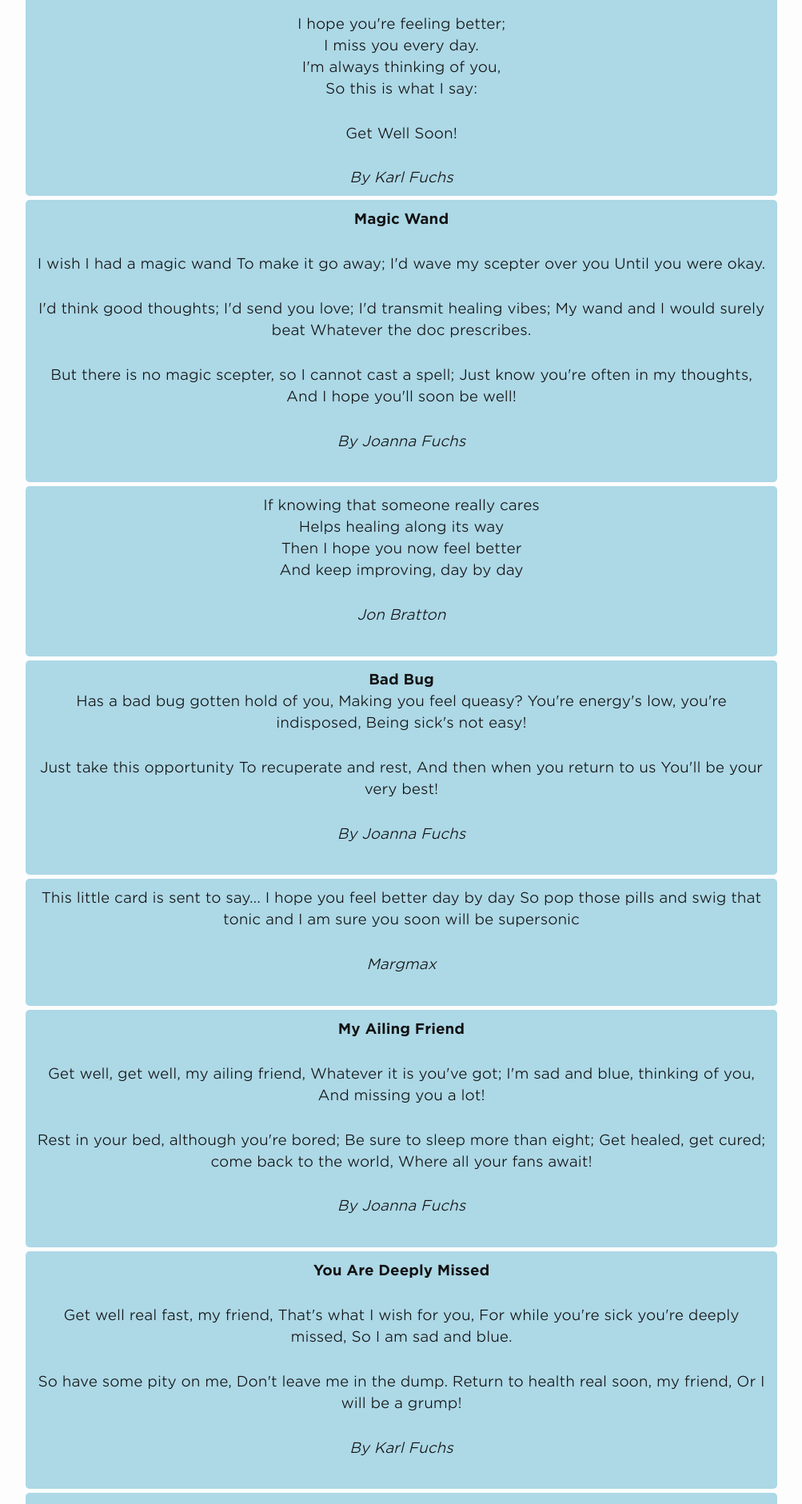
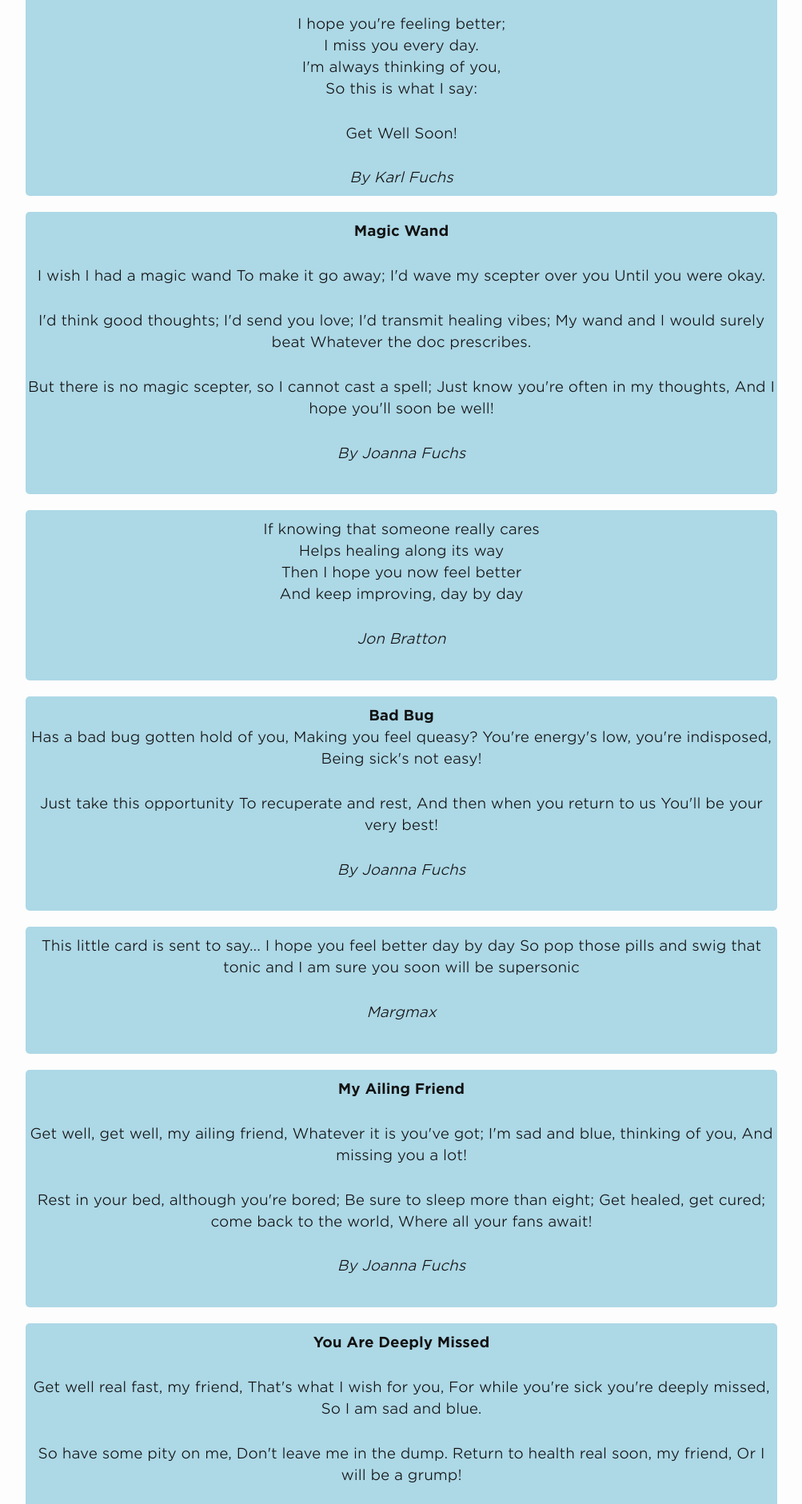
Before and after one commit to andyml123/andyml123.github.io, a Jekyll site: the page built from get-well-poems.md, in a window 1280 px wide. Shown: the part 501-2382 px from the top of the page at 80% size, without its empty margins (138-1141 px from the left). Built offline with Jekyll 4.4.1, drawn with Linux system fonts in a browser that asks for light colours; our own code applies the rules of GitHub Pages for plain Markdown files.

Commit message:
Update _layout.scss

```diff
--- a/_sass/_layout.scss
+++ b/_sass/_layout.scss
@@ -561,8 +561,8 @@ display: inline;
 
 .poems {
   Background: #ADD8E6;
-  Padding:10px;
-  margin-bottom: 5px;
+  Padding:10px 0;
+  margin-bottom: 20px;
   border-radius:5px;
   text-align:center;
 }
```
